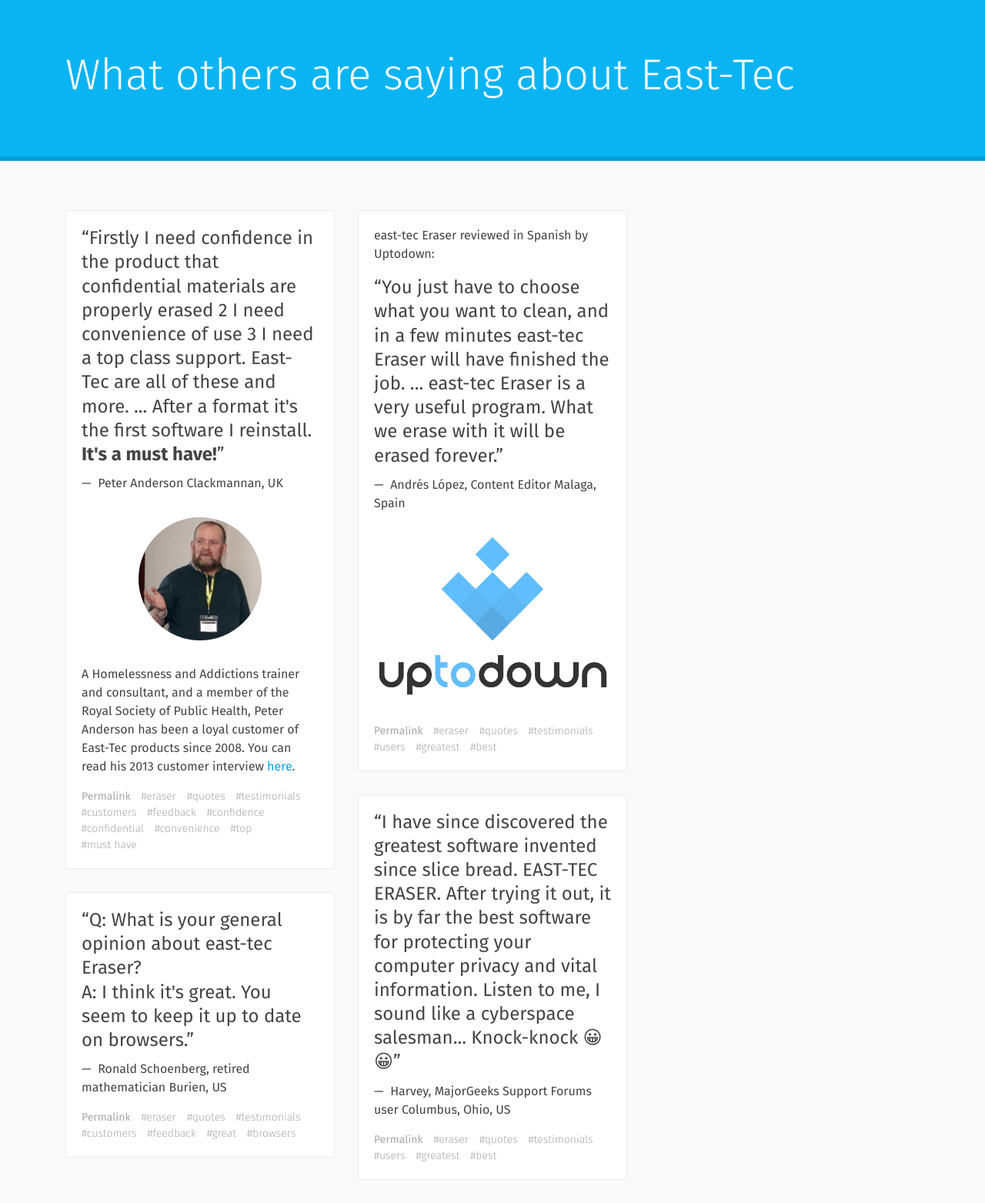
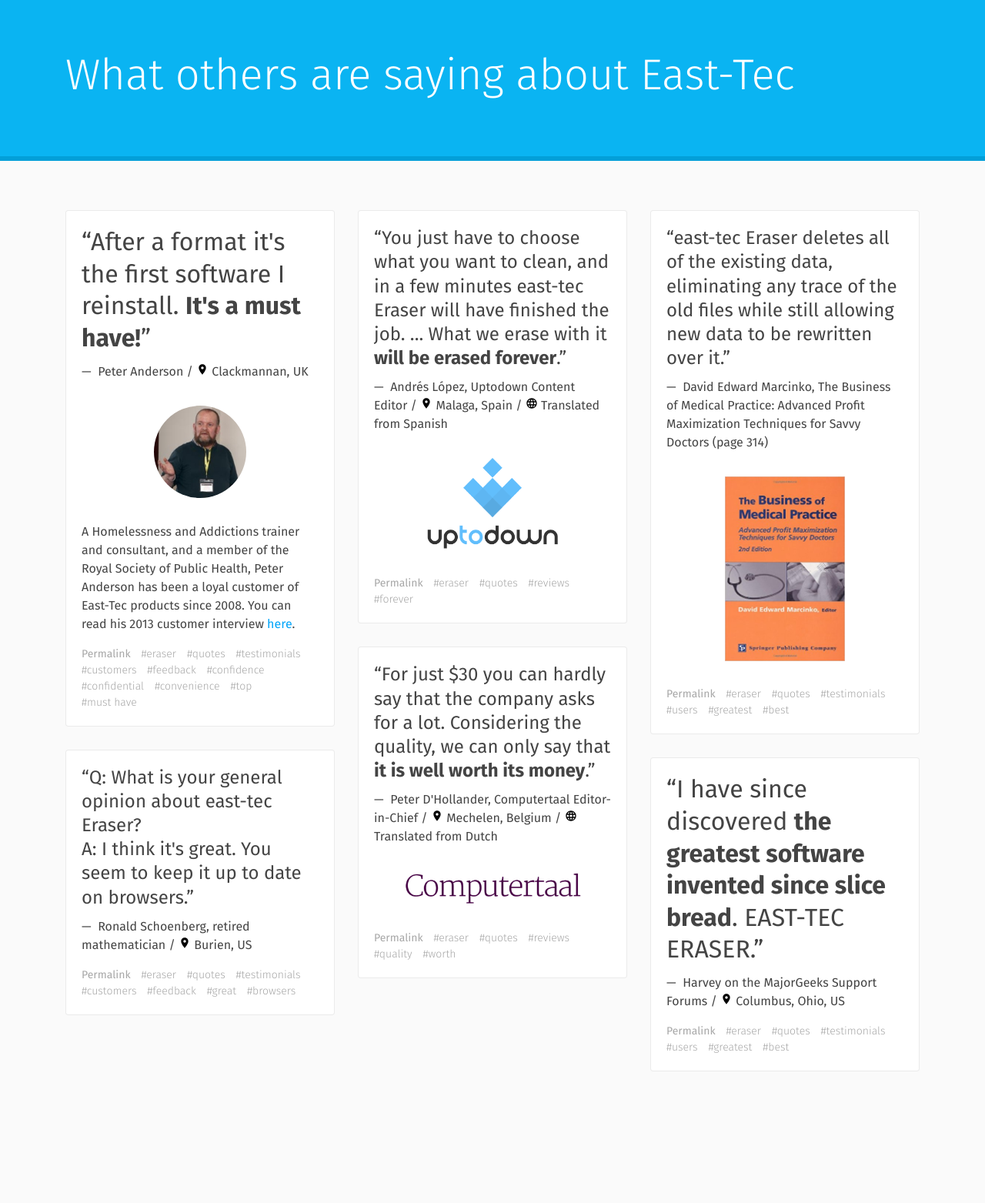
Before and after one commit to East-Tec/about.east-tec.com, a Jekyll site: the page built from index.html, in a window 1280 px wide. Shown: the whole page at 77% size. Built offline with Jekyll 4.4.1, drawn with Linux system fonts in a browser that asks for light colours; after the commit the page ends 1422 px from its top, so only the background shows below that.

Commit message:
Better display of post image and quote cite location/language; add posts

```diff
--- a/_includes/common/stdpost.html
+++ b/_includes/common/stdpost.html
@@ -13,15 +13,27 @@
         {% assign size_class = "long" %}
         {% endif %}
 
-        <div class="aet-quote__content aet-size--{{ size_class }}">{{ post.post_quote }}</div>
+        {% if post.post_quote_full and page.id %}
+        {% assign quote = post.post_quote_full %}
+        {% else %}
+        {% assign quote = post.post_quote %}
+        {% endif %}
+        <div class="aet-quote__content aet-size--{{ size_class }}">{{ quote }}</div>
+
         <cite class="aet-quote__cite">
-            {{ post.post_cite }} <span class="aet-quote__cite-location">{{ post.post_cite_location }}</span>
+            {{ post.post_cite }}
+            {% if post.post_cite_location %}
+                / <span class="aet-quote__cite-location"> {{ post.post_cite_location }}</span>
+            {% endif %}
+            {% if post.post_quote_lang %}
+                / <span class="aet-quote__lang"> Translated from {{ post.post_quote_lang }}</span>
+            {% endif %}
         </cite>
     </blockquote>
 
     {% if post.post_image %}
         <div class="aet-post__image">
-            <img src="{{ post.post_image }}" class="img-fluid {% if post.post_image_avatar %}aet-image--avatar{% endif %}" alt="" />
+            <img src="{{ post.post_image }}" class="img-fluid aet-post__image--{{ post.post_image_class }}" alt="" />
         </div>
     {% endif %}
 
--- a/_layouts/default.html
+++ b/_layouts/default.html
@@ -4,7 +4,7 @@
 <head>
     <meta charset="UTF-8">
     <meta name="viewport" content="width=device-width, initial-scale=1, shrink-to-fit=no">
-    <title>{{ page.title }}</title>
+    <title>{{ page.title }} | East-Tec</title>
 
     <link href="https://fonts.googleapis.com/css?family=Fira+Sans:300,400,700" rel="stylesheet">
     <link rel="stylesheet" href="https://maxcdn.bootstrapcdn.com/bootstrap/4.0.0/css/bootstrap.min.css" integrity="sha384-Gn5384xqQ1aoWXA+058RXPxPg6fy4IWvTNh0E263XmFcJlSAwiGgFAW/dAiS6JXm" crossorigin="anonymous">
--- a/_posts/2003-08-01-greatest-software-invented-since-slice-bread.html
+++ b/_posts/2003-08-01-greatest-software-invented-since-slice-bread.html
@@ -1,11 +1,12 @@
 ---
 layout: stdpost
-title: The greatest software invented since slice bread | East-Tec
+title: The greatest software invented since slice bread
 date: 2003-08-01
 tags: [eraser, quotes, testimonials, users, greatest, best]
 
-post_quote: I have since discovered the greatest software invented since slice bread. EAST-TEC ERASER. After trying it out, it is by far the best software for protecting your computer privacy and vital information. Listen to me, I sound like a cyberspace salesman... Knock-knock 😀 😀
-post_cite: Harvey, MajorGeeks Support Forums user
+post_quote: I have since discovered <b>the greatest software invented since slice bread</b>. EAST-TEC ERASER.
+post_quote_full: I have since discovered <b>the greatest software invented since slice bread</b>. EAST-TEC ERASER. After trying it out, it is by far the best software for protecting your computer privacy and vital information. Listen to me, I sound like a cyberspace salesman... Knock-knock 😀 😀
+post_cite: Harvey on the MajorGeeks Support Forums
 post_cite_location: Columbus, Ohio, US
 post_cite_link: http://forums.majorgeeks.com/index.php?threads/east-tec-eraser-2003-pro.19626/
 ---
--- /dev/null
+++ b/_posts/2004-06-03-business-medical-practice-maximization-techniques.html
@@ -0,0 +1,13 @@
+---
+layout: stdpost
+title: The greatest software invented since slice bread
+date: 2004-06-03
+tags: [eraser, quotes, testimonials, users, greatest, best]
+
+post_image: "/images/trust/books/b/business-medical-practice/business-medical-practice-maximization-techniques-cover.jpg"
+post_image_class: cover
+
+post_quote: east-tec Eraser deletes all of the existing data, eliminating any trace of the old files while still allowing new data to be rewritten over it.
+post_cite: "David Edward Marcinko, The Business of Medical Practice: Advanced Profit Maximization Techniques for Savvy Doctors (page 314)"
+post_cite_link: https://www.amazon.com/Business-Medical-Practice-Maximization-Techniques/dp/0826123759
+---
--- /dev/null
+++ b/_posts/2016-01-09-computertaal-quality-well-worth-money.html
@@ -0,0 +1,16 @@
+---
+layout: stdpost
+title: Considering the quality, it is well worth its money
+date: 2016-01-09
+tags: [eraser, quotes, reviews, quality, worth]
+
+post_image: /images/trust/media/c/computertaal/computertaal.png
+post_image_class: logo
+
+post_quote: For just $30 you can hardly say that the company asks for a lot. Considering the quality, we can only say that <b>it is well worth its money</b>.
+post_quote_full: east-tec Eraser is one of those applications that bring your privacy back under your control. ... For just $30 you can hardly say that the company asks for a lot. Considering the quality, we can only say that <b>it is well worth its money</b>.
+post_quote_lang: Dutch
+post_cite: Peter D'Hollander, Computertaal Editor-in-Chief
+post_cite_location: Mechelen, Belgium
+post_cite_link: http://computertaal.info/2016/01/09/east-tec-eraser/
+---
--- /dev/null
+++ b/_posts/2017-03-22-uptodown-erased-forever.html
@@ -0,0 +1,15 @@
+---
+layout: stdpost
+title: What we erase with it will be erased forever
+date: 2017-03-22
+tags: [eraser, quotes, reviews, forever]
+
+post_image: /images/trust/media/u/uptodown/uptodown-logo.png
+post_image_class: logo
+
+post_quote: You just have to choose what you want to clean, and in a few minutes east-tec Eraser will have finished the job. ... What we erase with it <b>will be erased forever</b>.
+post_quote_lang: Spanish
+post_cite: Andrés López, Uptodown Content Editor
+post_cite_location: Malaga, Spain
+post_cite_link: https://east-tec-eraser.uptodown.com/windows
+---
--- a/_posts/2017-03-22-uptodown.html
+++ /dev/null
@@ -1,15 +0,0 @@
----
-layout: stdpost
-title: The greatest software invented since slice bread | East-Tec
-date: 2017-03-22
-tags: [eraser, quotes, testimonials, users, greatest, best]
-
-post_image: /images/trust/media/u/uptodown/uptodown-logo.png
-
-post_quote: You just have to choose what you want to clean, and in a few minutes east-tec Eraser will have finished the job. ... east-tec Eraser is a very useful program. What we erase with it will be erased forever.
-post_cite: Andrés López, Content Editor
-post_cite_location: Malaga, Spain
-post_cite_link: https://east-tec-eraser.uptodown.com/windows
----
-
-<p>east-tec Eraser reviewed in Spanish by Uptodown:</p>
--- a/_posts/2018-02-25-confidence-confidential-convenience-must-have.html
+++ b/_posts/2018-02-25-confidence-confidential-convenience-must-have.html
@@ -1,13 +1,14 @@
 ---
 layout: stdpost
-title: Confidence, confidential, convenience - A must have | East-Tec
+title: Confidence, confidential, convenience - A must have
 date: 2018-02-25
 tags: [eraser, quotes, testimonials, customers, feedback, confidence, confidential, convenience, top, must have]
 
 post_image: /images/trust/people/p/peter-anderson/peter-anderson.jpg
-post_image_avatar: true
+post_image_class: avatar
 
-post_quote: "Firstly I need confidence in the product that confidential materials are properly erased 2 I need convenience of use 3 I need a top class support. East-Tec are all of these and more. ... After a format it's the first software I reinstall. <b>It's a must have!</b>"
+post_quote: "After a format it's the first software I reinstall. <b>It's a must have!</b>"
+post_quote_full: "Firstly I need confidence in the product that confidential materials are properly erased 2 I need convenience of use 3 I need a top class support. East-Tec are all of these and more. ... After a format it's the first software I reinstall. <b>It's a must have!</b>"
 post_cite: Peter Anderson
 post_cite_location: Clackmannan, UK
 
--- a/styles/main.css
+++ b/styles/main.css
@@ -45,19 +45,62 @@
     content: "\2014\00A0";
 }
 
+.aet-quote__cite-location {
+    /* display: inline-flex; */
+}
 
-.aet-image--avatar {
-    border-radius: 50%;
+.aet-quote__cite-location::before {
+    content: "";
+    display: inline-block;
+    width: 1rem;
+    height: 1rem;
+    background-size: 1rem;
+    background-image: url("/images/icons/ic_location_on_black_24px.svg")
 }
+
+.aet-quote__lang::before {
+    content: "";
+    display: inline-block;
+    width: 1rem;
+    height: 1rem;
+    background-size: 1rem;
+    background-image: url("/images/icons/ic_language_black_24px.svg")
+}
+
+
 
 .aet-post-content {
     margin-bottom: 1rem;
 }
 
+/**
+ * Post image
+ */
+
 .aet-post__image {
     margin: 2rem 0;
     text-align: center;
 }
+
+.aet-post__image--logo {
+    /* max-height: 10rem; */
+    max-height: 7.5rem;
+    /* max-width: 10rem; */
+    max-width: 15rem;
+}
+
+.aet-post__image--cover {
+    max-height: 15rem;
+    max-width: 15rem;
+}
+
+.aet-post__image--avatar {
+    border-radius: 50%;
+    max-height: 7.5rem;
+    max-width: 7.5rem;
+}
+
+
 
 .aet-post-footer {
     color: #686868;
```
Also changed, not shown: Gemfile.lock, images/icons/ic_language_black_24px.svg (added), images/icons/ic_location_on_black_24px.svg (added), images/trust/books/b/business-medical-practice/business-medical-practice-maximization-techniques-cover.jpg (added), images/trust/media/c/computertaal/computertaal.png (added).
